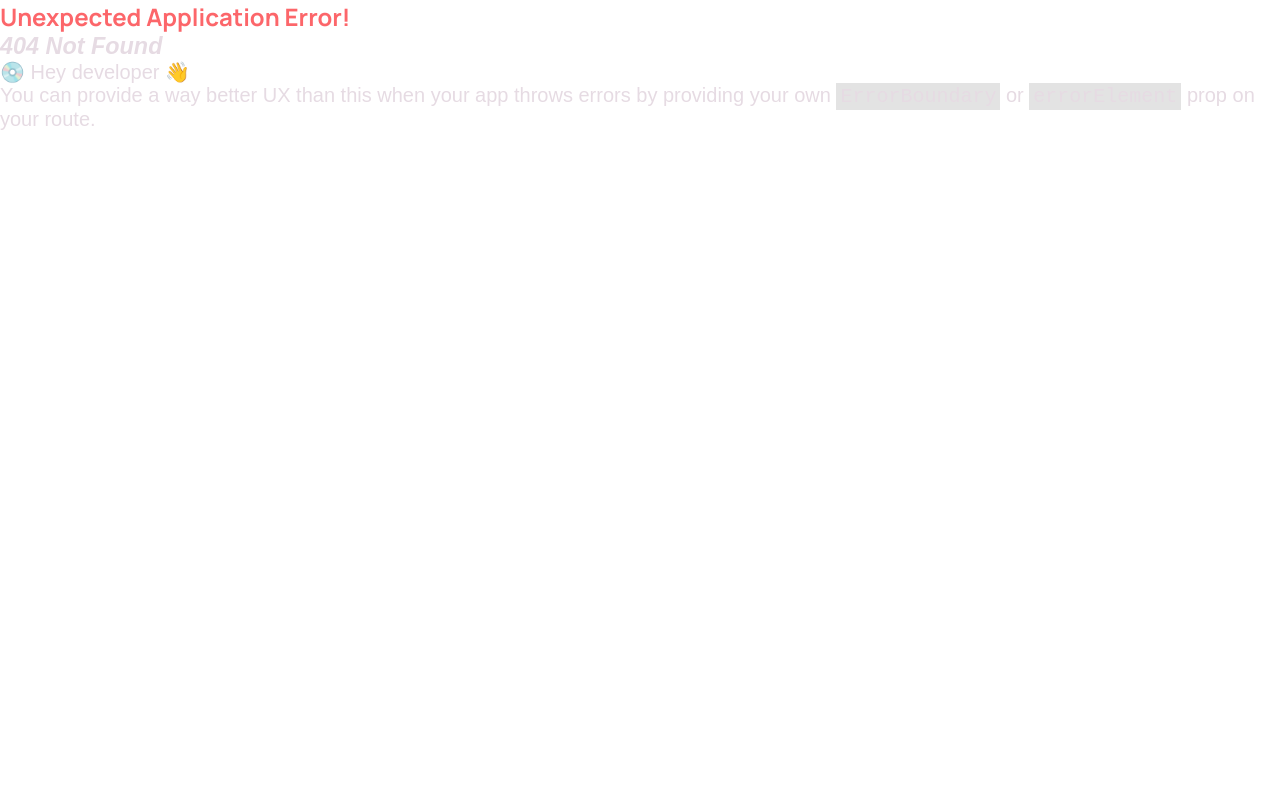
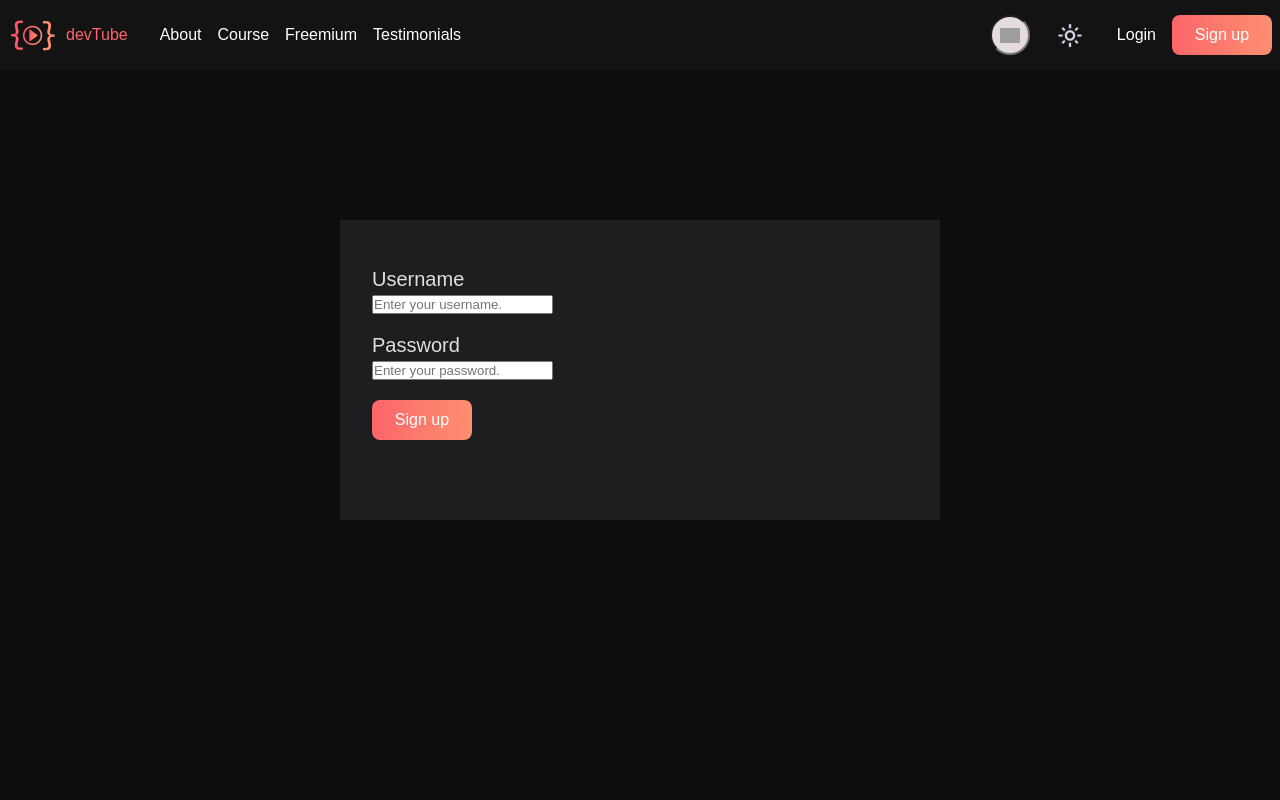
Before and after one commit to WildCodeSchool-2024-09/JS-Nantes-CSS117-P3_DevTube, a React (Vite) app in the folder client/: page /login in a window 1280 px wide. Before the commit this address had no page. Shown: the top 800 px of the page. Built offline with nearby package versions, Linux system fonts and the light colour scheme; grey boxes are pictures that could not be loaded; a web font is replaced by a local one.

Commit message:
Login page : work in progress.

```diff
--- /dev/null
+++ b/client/src/pages/Login/Login.tsx
@@ -0,0 +1,39 @@
+import "../../styles/Login.css";
+
+export default function Login() {
+  return (
+    <section className="main-form-login">
+      <form action="submit" method="get" className="form-login-container">
+        <ul>
+          <li>
+            <label htmlFor="username">Username</label>
+          </li>
+          <li>
+            <input
+              type="text"
+              name="username"
+              placeholder="Enter your username."
+              required
+            />
+          </li>
+        </ul>
+        <ul>
+          <li>
+            <label htmlFor="password">Password</label>
+          </li>
+          <li>
+            <input
+              type="text"
+              name="password"
+              placeholder="Enter your password."
+              required
+            />
+          </li>
+        </ul>
+        <button type="button" className="little-cta">
+          Sign up
+        </button>
+      </form>
+    </section>
+  );
+}
--- a/client/src/router.tsx
+++ b/client/src/router.tsx
@@ -2,12 +2,17 @@ import { createBrowserRouter } from "react-router-dom";
 import App from "./App";
 import Course from "./pages/Course/Course";
 import Freemium from "./pages/Freemium/Freemium";
+import Login from "./pages/Login/Login";
 
 export const router = createBrowserRouter([
   {
     path: "/", // The root path
     element: <App />, // Renders the App component for the home page
     children: [
+      {
+        path: "/login",
+        element: <Login />,
+      },
       {
         path: "/course",
         element: <Course />,
--- a/client/src/styles/Header.css
+++ b/client/src/styles/Header.css
@@ -121,11 +121,11 @@
     padding: 0;
     gap: 0;
   }
-  li {
+  .header-nav-container ul li {
     font-size: var(--font-normal);
     padding: 0 0 0 1rem;
   }
-  li:not(:last-child):nth-last-child(-n + 3) {
+  .header-nav-container ul li:not(:last-child):nth-last-child(-n + 3) {
     display: none;
   }
   .img-light-mode {
--- /dev/null
+++ b/client/src/styles/Login.css
@@ -0,0 +1,22 @@
+.main-form-login {
+  display: flex;
+  justify-content: center;
+  width: 100%;
+  min-height: 100vh;
+}
+.form-login-container {
+  display: flex;
+  flex-direction: column;
+  gap: 1.25rem;
+  width: 300px;
+  height: auto;
+  padding: 3rem 2rem;
+  transform: translateY(150px);
+  background-color: var(--tertiary-color);
+}
+@media screen and (min-width: 768px) {
+  .form-login-container {
+    width: 600px;
+    height: 300px;
+  }
+}
```
